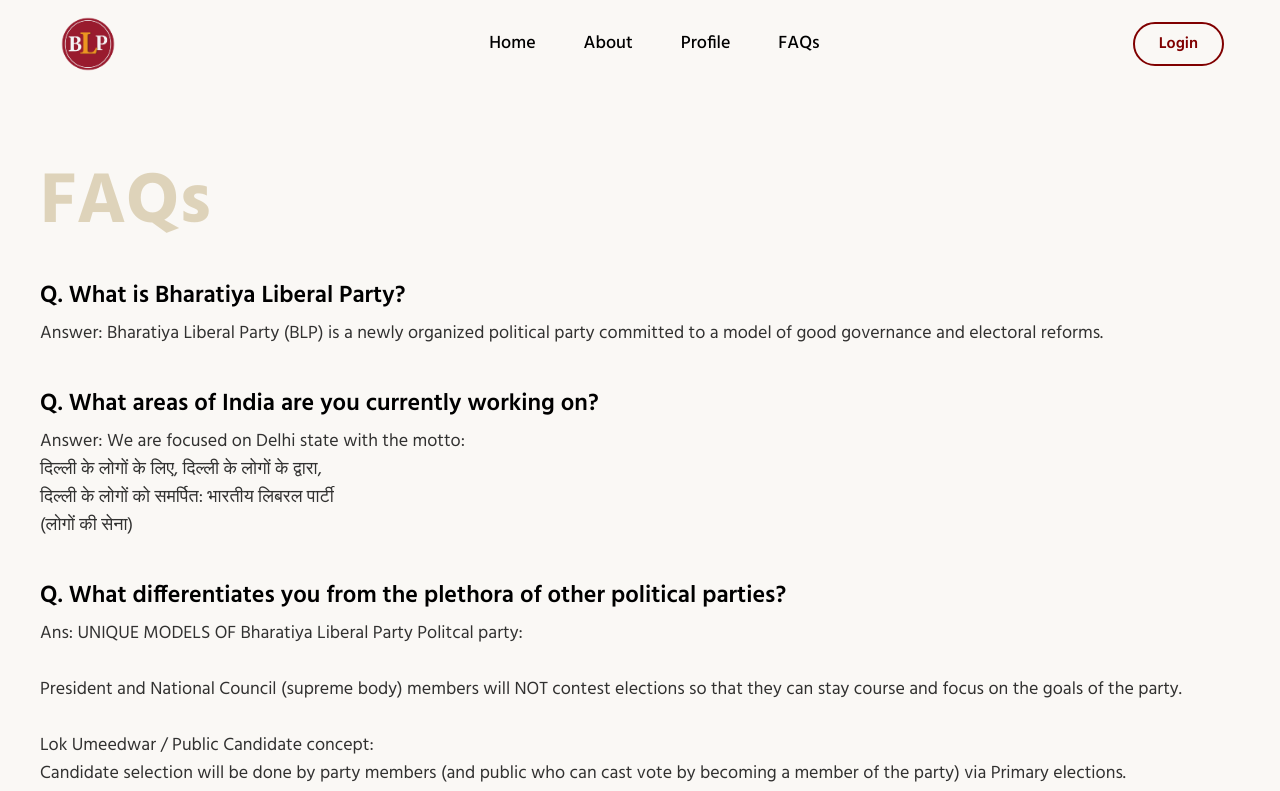
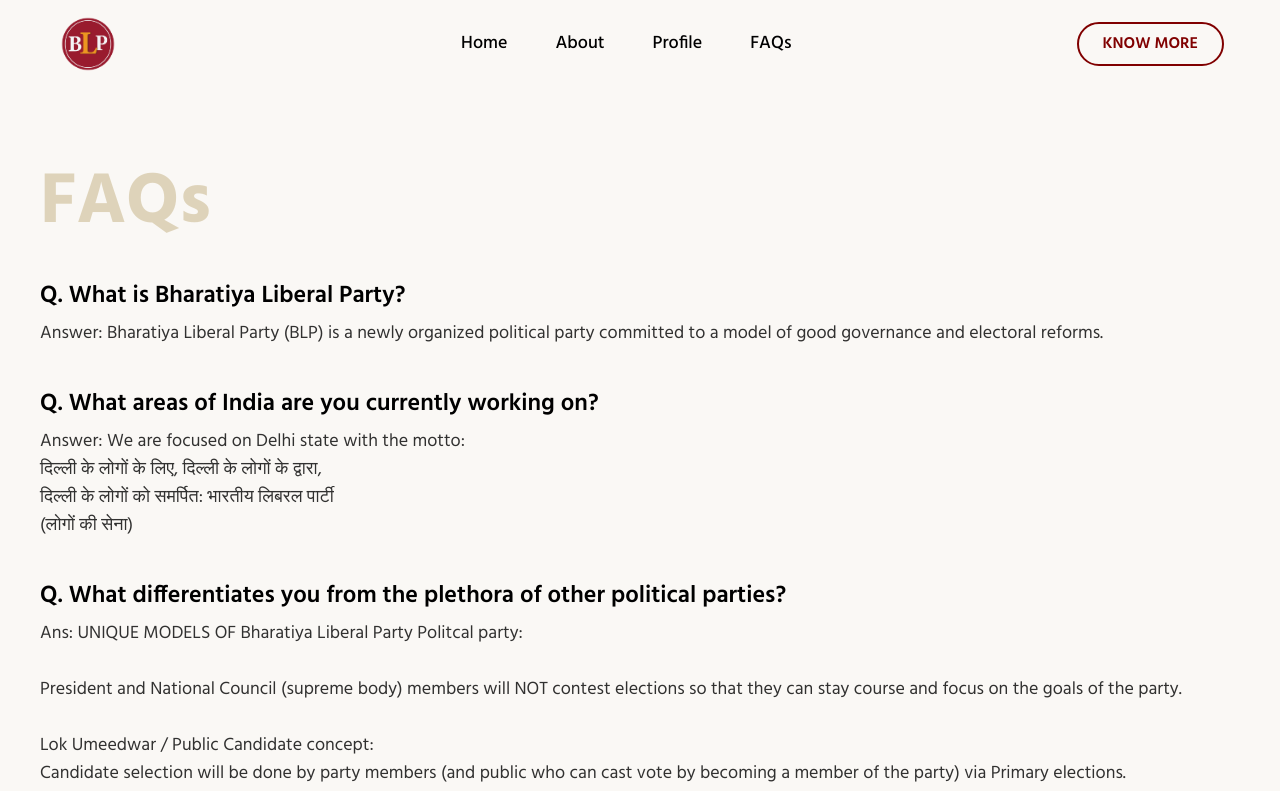
Before and after one commit to harshrajput1506/blp_react, a React (Vite) app: page /faq in a window 1280 px wide. Shown: the top 791 px of the page. Built offline with nearby package versions, Linux system fonts and the light colour scheme.

Commit message:
added join us section and change login button text

```diff
--- a/src/App.jsx
+++ b/src/App.jsx
@@ -7,6 +7,7 @@
 import ReformsSection from "./components/ReformsSection";
 import SupportSection from "./components/SupportSection";
 import Footer from "./components/Footer";
+import JoinSection from "./components/JoinSection";
 
 const App = () => {
   return (
@@ -18,6 +19,7 @@
       <IdeologySection />
       <ReformsSection />
       <SupportSection />
+      <JoinSection/>
       <Footer />
     </div>
   );
--- /dev/null
+++ b/src/components/JoinSection.tsx
@@ -0,0 +1,23 @@
+import React from 'react'
+import { Link } from 'react-router-dom';
+
+function JoinSection() {
+    return (
+        <div className="mt-16 max-w-7xl mx-auto flex justify-center items-center">
+          <div className="space-y-5 flex flex-col justify-center items-center">
+            <h1 className=" text-5xl font-bold text-center">JOIN US</h1>
+            <p className=" text-lg max-w-4xl text-center opacity-80">
+            Bharatiya Liberal Party is a Delhi focused political party gearing up to contest the upcoming Delhi Assembly Election in 2025. Our mission is to bring significant reforms to Delhi and promote clean, transparent politics that serve the best interests of people of Delhi.
+            </p>
+            <Link
+            className="mt-8 py-3 px-6 bg-mehroon text-white rounded-full font-medium text-sm"
+            to="https://forms.gle/jmqQB4dVsJBV4SQz7"
+          >
+            FILL THE FORM
+          </Link>
+          </div>
+        </div>
+      );
+}
+
+export default JoinSection
--- a/src/components/Navbar.jsx
+++ b/src/components/Navbar.jsx
@@ -35,9 +35,9 @@
           <div className="hidden lg:flex justify-center items-center">
             <a
               className=" py-2 px-6 border-2 border-mehroon text-mehroon rounded-full font-semibold hover:bg-mehroon hover:text-white transition-colors"
-              href="#"
+              href="/about"
             >
-              Login
+              KNOW MORE
             </a>
           </div>
           <div className="lg:hidden md:flex flex-col justify-end">
@@ -65,9 +65,9 @@
             <div className="mt-4">
               <a
                 className="py-2 px-6 border-2 border-mehroon text-mehroon rounded-full font-semibold"
-                href="#"
+                href="/about"
               >
-                Login
+                KNOW MORE
               </a>
             </div>
           </div>
```
Also changed, not shown: 1 other file (tests, documents, lock files or other folders).
